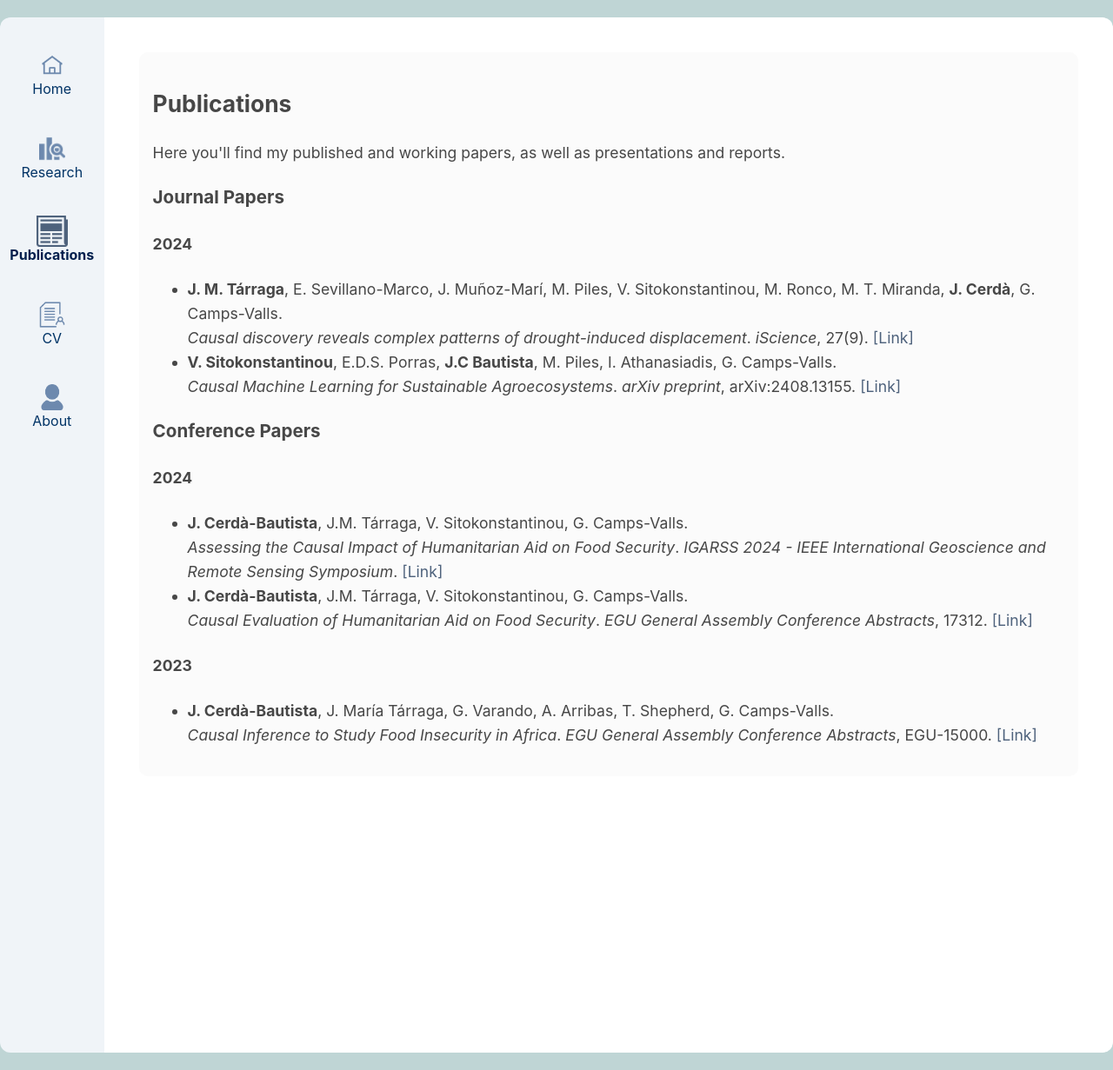
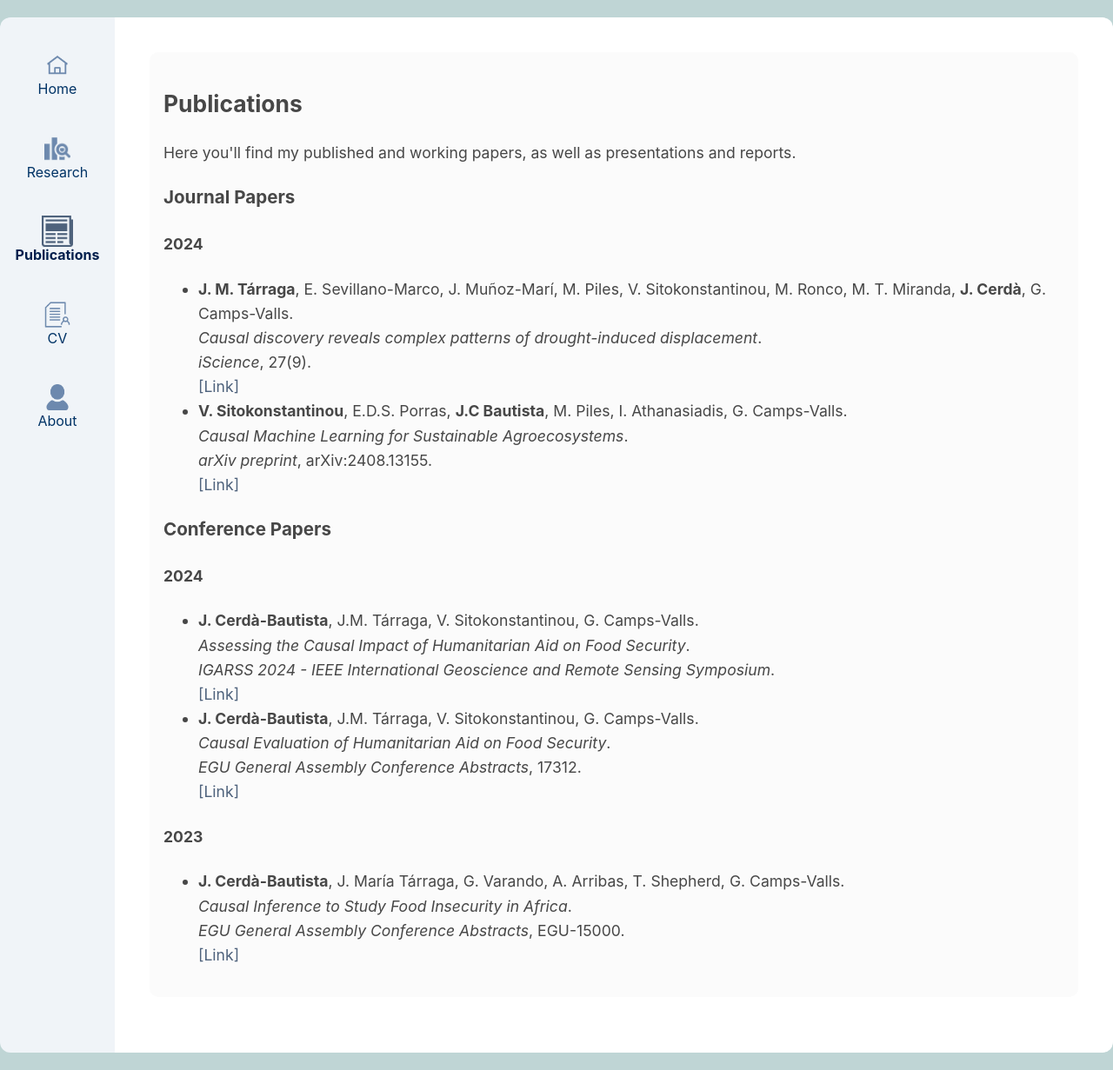
Before and after one commit to jordicbau/jordicbau.github.io, a Jekyll site: the page built from publications.md, in a window 1280 px wide. Shown: the whole page at 87% size. Built offline with Jekyll 4.4.1, drawn with Linux system fonts in a browser that asks for light colours.

```diff
--- a/publications.md
+++ b/publications.md
@@ -13,14 +13,14 @@ title: Publications
 <ul>
   <li>
     <strong>J. M. Tárraga</strong>, E. Sevillano-Marco, J. Muñoz-Marí, M. Piles, V. Sitokonstantinou, M. Ronco, M. T. Miranda, <strong>J. Cerdà</strong>, G. Camps-Valls.<br>
-    <em>Causal discovery reveals complex patterns of drought-induced displacement</em>.
-    <em>iScience</em>, 27(9).
+    <em>Causal discovery reveals complex patterns of drought-induced displacement</em>.<br>
+    <em>iScience</em>, 27(9).<br>
     <a href="https://www.cell.com/iscience/fulltext/S2589-0042(24)01853-4" class="publication-link" target="_blank">[Link]</a>
   </li>
   <li>
     <strong>V. Sitokonstantinou</strong>, E.D.S. Porras, <strong>J.C Bautista</strong>, M. Piles, I. Athanasiadis, G. Camps-Valls.<br>
-    <em>Causal Machine Learning for Sustainable Agroecosystems</em>.
-    <em>arXiv preprint</em>, arXiv:2408.13155.
+    <em>Causal Machine Learning for Sustainable Agroecosystems</em>.<br>
+    <em>arXiv preprint</em>, arXiv:2408.13155.<br>
     <a href="https://arxiv.org/abs/2408.13155" class="publication-link" target="_blank">[Link]</a>
   </li>
 </ul>
@@ -31,14 +31,14 @@ title: Publications
 <ul>
   <li>
     <strong>J. Cerdà-Bautista</strong>, J.M. Tárraga, V. Sitokonstantinou, G. Camps-Valls.<br>
-    <em>Assessing the Causal Impact of Humanitarian Aid on Food Security</em>.
-    <em>IGARSS 2024 - IEEE International Geoscience and Remote Sensing Symposium</em>.
+    <em>Assessing the Causal Impact of Humanitarian Aid on Food Security</em>.<br>
+    <em>IGARSS 2024 - IEEE International Geoscience and Remote Sensing Symposium</em>.<br>
     <a href="https://arxiv.org/abs/2310.11287" class="publication-link" target="_blank">[Link]</a>
   </li>
   <li>
     <strong>J. Cerdà-Bautista</strong>, J.M. Tárraga, V. Sitokonstantinou, G. Camps-Valls.<br>
-    <em>Causal Evaluation of Humanitarian Aid on Food Security</em>.
-    <em>EGU General Assembly Conference Abstracts</em>, 17312.
+    <em>Causal Evaluation of Humanitarian Aid on Food Security</em>.<br>
+    <em>EGU General Assembly Conference Abstracts</em>, 17312.<br>
     <a href="https://meetingorganizer.copernicus.org/EGU24/EGU24-17312.html?pdf" class="publication-link" target="_blank">[Link]</a>
   </li>
 </ul>
@@ -47,8 +47,8 @@ title: Publications
 <ul>
   <li>
     <strong>J. Cerdà-Bautista</strong>, J. María Tárraga, G. Varando, A. Arribas, T. Shepherd, G. Camps-Valls.<br>
-    <em>Causal Inference to Study Food Insecurity in Africa</em>.
-    <em>EGU General Assembly Conference Abstracts</em>, EGU-15000.
+    <em>Causal Inference to Study Food Insecurity in Africa</em>.<br>
+    <em>EGU General Assembly Conference Abstracts</em>, EGU-15000.<br>
     <a href="https://meetingorganizer.copernicus.org/EGU24/EGU24-17312.html" class="publication-link" target="_blank">[Link]</a>
   </li>
 </ul>
```
